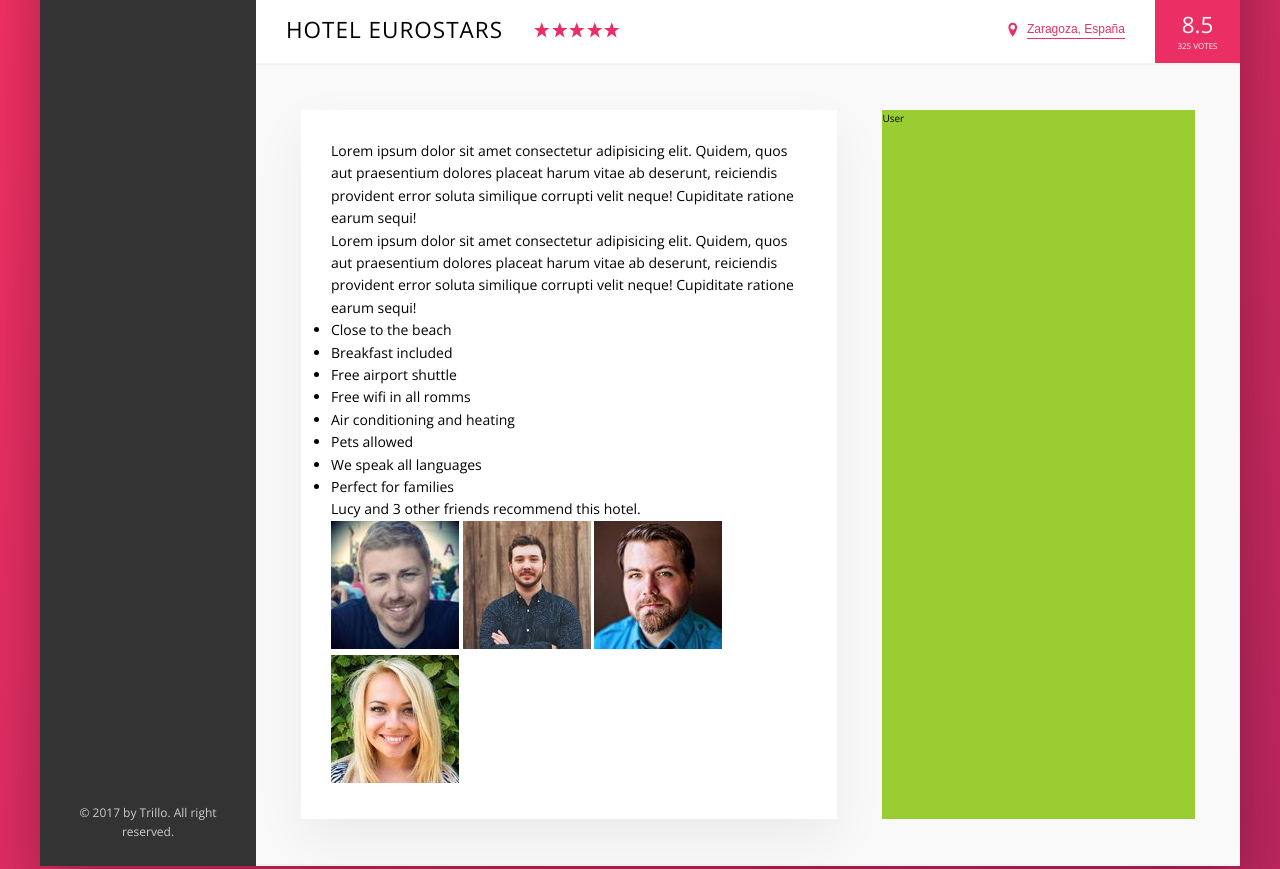
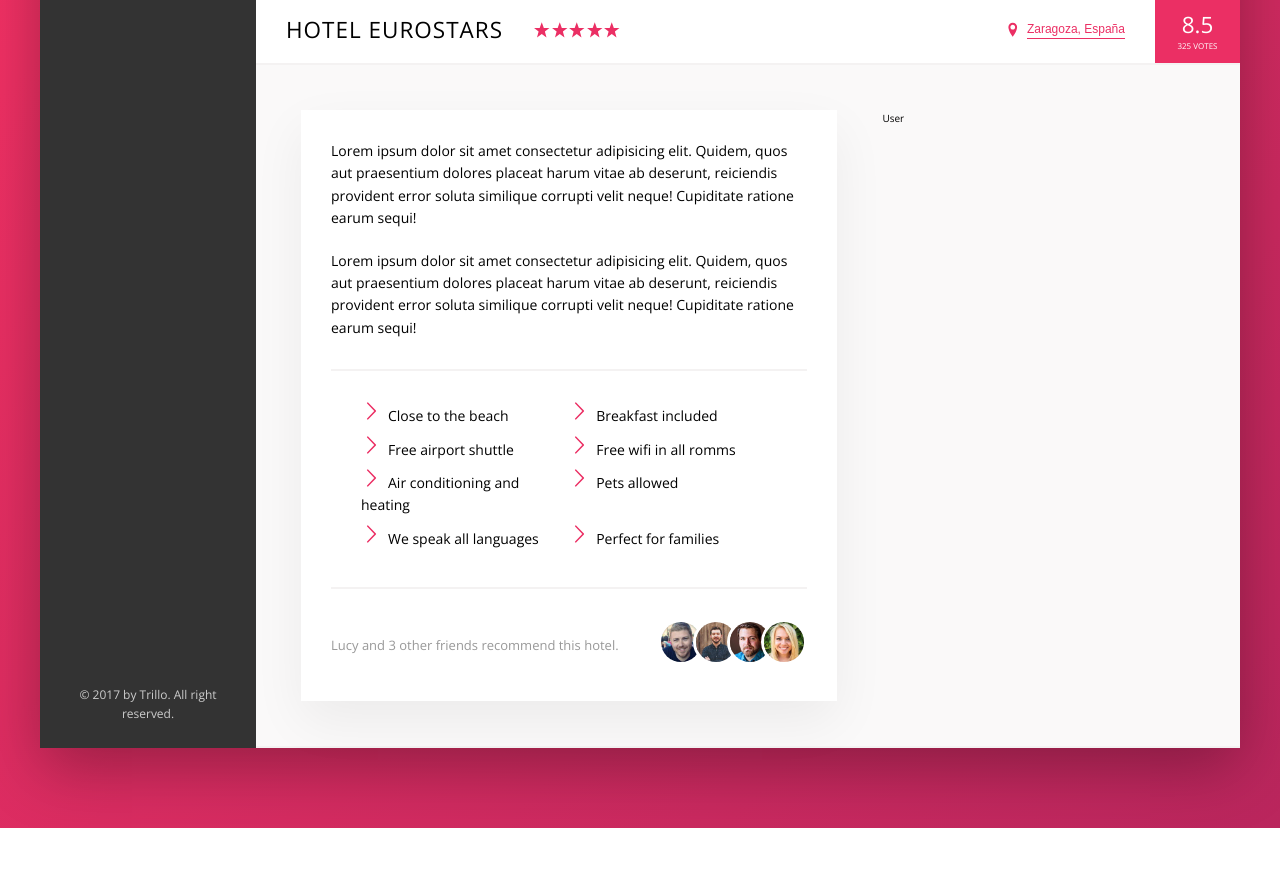
Before and after one commit to Chalecoslovaco/Trillo, a website: page index.html in a window 1280 px wide. Shown: the part 538-1407 px from the top of the page. After the commit the page ends 1366 px from the top, so only its background shows below. Drawn offline with nearby package versions, Linux system fonts and the light colour scheme.

Commit message:
Add Description column styles

```diff
--- a/index.html
+++ b/index.html
@@ -144,8 +144,8 @@
                                 <li class="list__item">We speak all languages</li>
                                 <li class="list__item">Perfect for families</li>
                             </ul>
-                            <div class="recommed">
-                                <p class="recommmen__count">
+                            <div class="recommend">
+                                <p class="recommend__count">
                                     Lucy and 3 other friends recommend this hotel.
                                 </p>
                                 <div class="recommend__friends">
--- a/sass/_components.scss
+++ b/sass/_components.scss
@@ -290,3 +290,72 @@
         }
     }
 }
+
+//Paragraph
+.paragraph:not(:last-of-type) {
+    margin-bottom: 2rem;
+}
+
+//List
+.list {
+    list-style: none;
+    margin: 3rem 0;
+    padding: 3rem;
+    border-top: var(--line);
+    border-bottom: var(--line);
+
+    display: flex;
+    flex-wrap: wrap;
+
+    &__item {
+        flex: 0 0 50%;
+        margin-bottom: .7rem;
+    }
+
+    &__item::before {
+        content: "";
+        display: inline-block;
+        height: 2rem;
+        width: 2rem;
+        margin-right: .7rem;
+
+        //Old browsers
+        //background-image: url(../img/chevron-thin-right.svg);
+        //background-size: cover;
+
+        //New browsers
+        background-color: var(--color-primary);
+        -webkit-mask-image: url(../img/chevron-thin-right.svg);
+        -webkit-mask-size: cover;
+        mask-image: url(../img/chevron-thin-right.svg);
+        mask-size: cover;
+    }
+}
+
+.recommend {
+    font-size: 1.3rem;
+    color: var(--color-grey-dark-3);
+
+    display: flex;
+    align-items: center;
+
+    &__count {
+        margin-right: auto;
+    }
+
+    &__friend {
+
+    }
+
+    &__photo {
+        box-sizing: content-box;
+        height: 4rem;
+        width: 4rem;
+        border-radius: 50%;
+        border: 3px solid #fff;
+
+        &:not(:last-child) {
+            margin-right: -1.5rem;
+        }
+    }
+}
--- a/sass/_layout.scss
+++ b/sass/_layout.scss
@@ -38,7 +38,7 @@
     flex: 1;
 }
 
-//Detail Section
+//Detail Section ->
 .detail {
     display: flex;
     padding: 4.5rem;
@@ -56,6 +56,5 @@
 }
 //User-reviews Column
 .user-reviews {
-    background-color: yellowgreen;
     flex: 1;
 }
```
Also changed, not shown: css/style.css.
